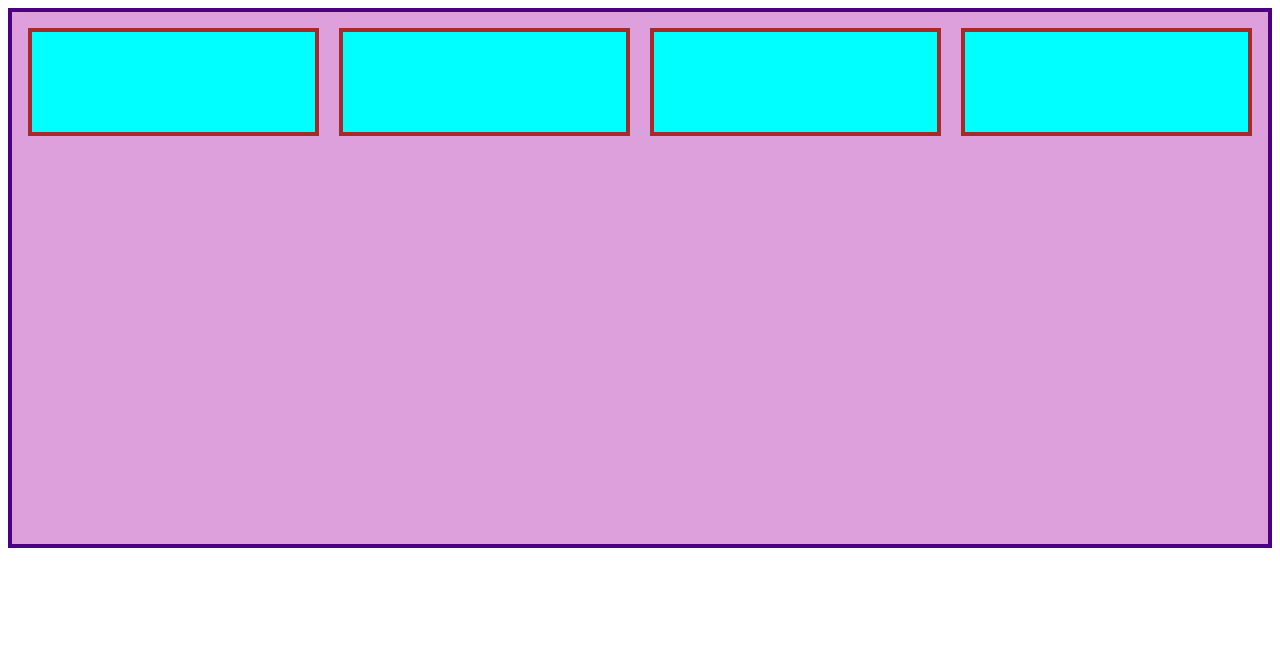
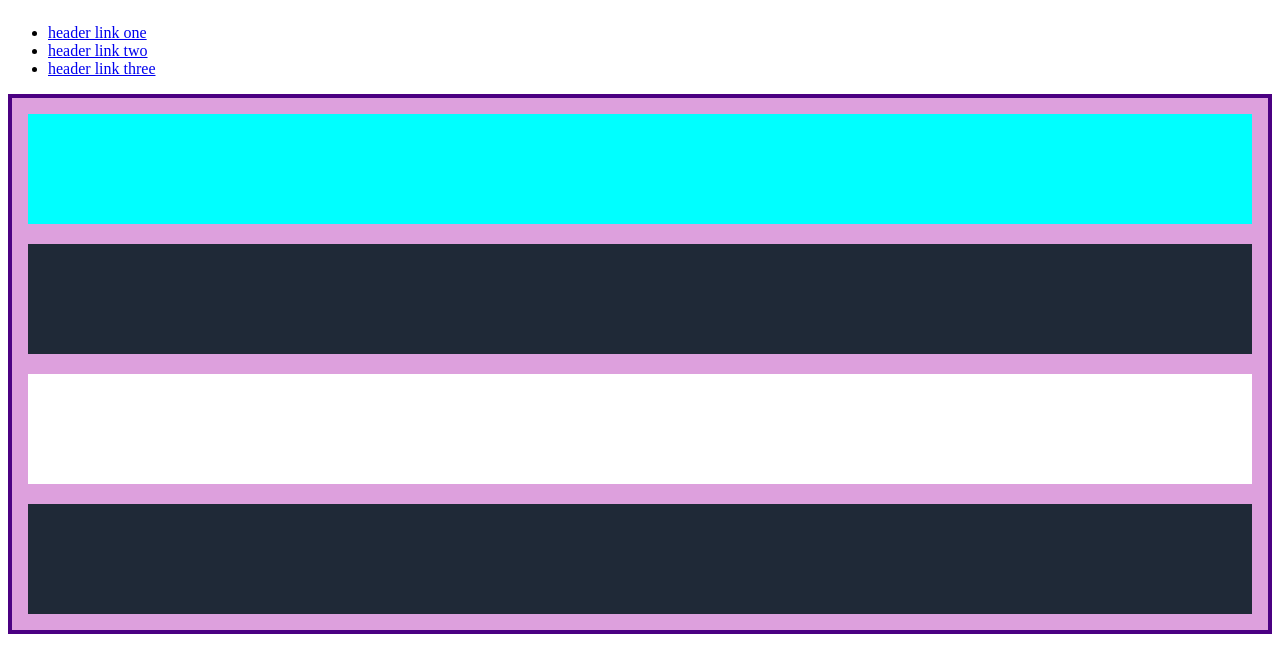
Before and after one commit to mynameisdevinchau/landing-page, a plain HTML site: page index.html in a window 1280 px wide. Drawn offline with Linux system fonts and the light colour scheme.

Commit message:
updated index and style

```diff
--- a/index.html
+++ b/index.html
@@ -7,6 +7,14 @@
     <title>Landing Page</title>
     <link rel="stylesheet" href="style.css">
 </head>
+<nav class="navigator">
+    <ul>
+        <li><a href="the link">header link one</a></li>
+        <li><a href="link">header link two</a></li>
+        <li><a href="link again">header link three</a></li>
+
+    </ul>
+</nav>
 <body>
     <div class = "flex-container">
         <div class="one"></div>
--- a/style.css
+++ b/style.css
@@ -5,26 +5,39 @@
     height:500px;
     padding:16px;
     gap:20px;
-    /*flex-direction:column;*/
+    flex-direction:column;
 
 }
 
 .flex-container div{
+
     background: aqua;
-    border: 4px solid brown;
-    height:100px;
-    width:10px;
 
 }
 .flex-container .one{
-    flex-grow: 2;
+    flex:2
+
 }
 .flex-container .two{
+    font-style:roboto;
+    background:#1F2937;
     flex-grow: 2;
 }
 .flex-container .three{
+    font-weight: 900;
+    font:36px;
+    background:white;
+
     flex-grow: 2;
 }
 .flex-container .four{
     flex-grow: 2;
+    background:#1F2937;
+    font:36px;
+
 }
+
+.navigator{
+    display:flex;
+    flex-direction: row;
+}
```
